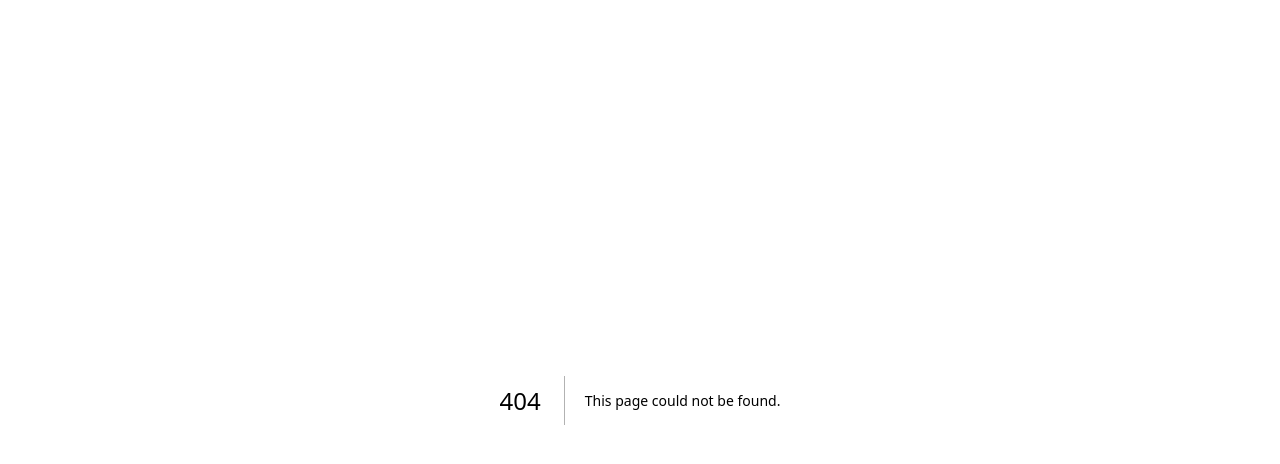
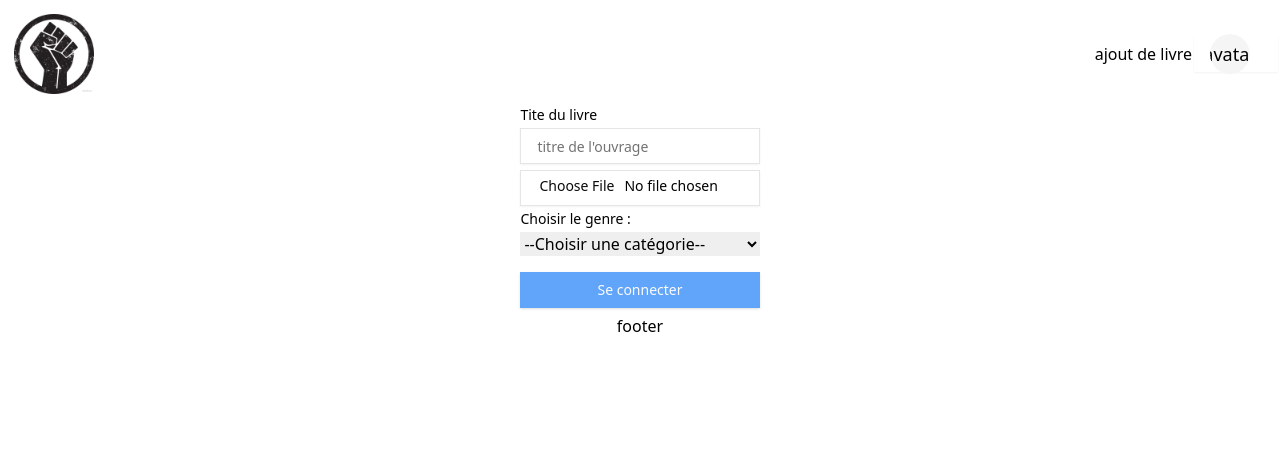
Before and after one commit to ptijjo/frontcellulenoire, a Next.js app: page /dashboard/ajout in a window 1280 px wide. Before the commit this address had no page. Shown: the top 464 px of the page. Built offline with nearby package versions, Linux system fonts and the light colour scheme; no server answers; sample sign-in values are in the browser's storage.

Commit message:
debut d'affichage des pdf

```diff
--- /dev/null
+++ b/app/dashboard/ajout/components/FormBook.tsx
@@ -0,0 +1,74 @@
+"use client"
+import { Button } from '@/components/ui/button'
+import { Input } from '@/components/ui/input'
+import { Label } from '@/components/ui/label'
+import Url from '@/lib/Url'
+import axios from 'axios'
+import { useRouter } from 'next/navigation'
+import React, { useState } from 'react'
+import { SubmitHandler, useForm } from 'react-hook-form'
+import { toast, ToastContainer } from 'react-toastify'
+
+
+type Inputs = {
+    title: string
+    url: string
+    categoryName: string
+}
+const FormBook = () => {
+    const navigate = useRouter();
+    const {
+        register,
+        handleSubmit,
+        watch,
+        formState: { errors },
+    } = useForm<Inputs>();
+
+
+    const onSubmit: SubmitHandler<Inputs> = async (data) => {
+        try {
+            const formData = new FormData();
+            formData.append("title", data.title);
+            const fileInput = document.getElementById('url') as HTMLInputElement;
+            if (fileInput.files && fileInput.files[0]) {
+                formData.append("url", fileInput.files[0]); // Ajoutez le fichier
+            };
+            formData.append("categoryName", data.categoryName);
+
+            const response = await axios.post(Url.addBooks, formData);
+            console.log(response.data);
+        } catch (error: any) {
+            const message = error.response?.data?.message || "Une erreur s'est produite";
+            toast.error(message);
+        }
+    };
+
+
+    return (
+        <form onSubmit={handleSubmit(onSubmit)} className="flex flex-col gap-y-1.5 w-4/5 m-auto">
+            <Label htmlFor='titre'>Tite du livre</Label>
+            <Input type="text" placeholder="titre de l'ouvrage" id="titre" autoComplete="false" className="rounded-none placeholder-red-400 pl-4" {...register("title", { required: true })} />
+            {errors.title && errors.title.type === "required" && <span>Title Obligatoire</span>}
+
+            <Input type="file" id="url" autoComplete="false" className="rounded-none" {...register("url", { required: true })} accept='application/pdf' />
+            {errors.url && errors.url.type === "required" && <span>Fichier  obligatoire</span>}
+
+            <Label htmlFor='categoryName'>Choisir le genre : </Label>
+            <select id='categoryName' {...register("categoryName", { required: true })}>
+                <option value="">--Choisir une catégorie--</option>
+                <option value="histoire">Histoire</option>
+                <option value="religion">Religion</option>
+                <option value="spiritualite">Spiritualité</option>
+                <option value="philosophie">Philosophie</option>
+            </select>
+            {errors.categoryName && errors.categoryName.type === "required" && <span>Categorie  obligatoire</span>}
+
+            <Button type="submit" className="mt-2.5 bg-blue-400">Se connecter</Button>
+
+            <ToastContainer autoClose={2000} />
+        </form>
+    )
+
+}
+
+export default FormBook
--- /dev/null
+++ b/app/dashboard/ajout/page.tsx
@@ -0,0 +1,12 @@
+import React from 'react'
+import FormBook from './components/FormBook'
+
+const AjoutBook = () => {
+    return (
+        <div>
+            <FormBook />
+        </div>
+    )
+}
+
+export default AjoutBook
--- a/app/dashboard/components/header/Header.tsx
+++ b/app/dashboard/components/header/Header.tsx
@@ -7,9 +7,10 @@ interface HeaderProps {
     pseudo: string;
     id: string;
     avatar: string;
+    role: string;
 }
 
-const Header: React.FC<HeaderProps> = ({ pseudo, id, avatar }) => {
+const Header: React.FC<HeaderProps> = ({ pseudo, id, avatar, role }) => {
     return (
         <header className="flex flex-row items-center justify-between p-3.5 w-full text-black">
             <Link href="/dashboard">
@@ -17,8 +18,10 @@ const Header: React.FC<HeaderProps> = ({ pseudo, id, avatar }) => {
                     <Image src="/logos/logo.jpeg" alt="logo" width={80} height={80} priority className="w-full h-full" />
                 </div >
             </Link>
-            <MenuHeader pseudo={pseudo} id={id} avatar={avatar} />
-
+            <div className='flex items-center gap-3.5'>
+                <Link href="/dashboard/ajout" className={(role !== "user" ? "" : "hidden")}><p>ajout de livre</p></Link>
+                <MenuHeader pseudo={pseudo} id={id} avatar={avatar} />
+            </div>
         </header >
     )
 }
--- a/app/dashboard/layout.tsx
+++ b/app/dashboard/layout.tsx
@@ -32,7 +32,7 @@ const layout = ({ children }: { children: React.ReactNode }) => {
 
     return (
         <div className='w-full flex flex-col items-center'>
-            <Header pseudo={user?.pseudo} id={user?.id} avatar={user?.avatar} />
+            <Header pseudo={user?.pseudo} id={user?.id} avatar={user?.avatar} role={user?.role} />
             {children}
             <Footer />
         </div>
--- a/app/dashboard/page.tsx
+++ b/app/dashboard/page.tsx
@@ -35,6 +35,7 @@ const Dashboard = () => {
             {books?.map((book) => (
                 <div key={book.id}>
                     <p>{book.title}</p>
+                    <p><img src={book?.url} alt="" /></p>
                 </div>
             ))}
         </main>
--- a/lib/Url.ts
+++ b/lib/Url.ts
@@ -3,6 +3,7 @@ const Url = {
     decodage: "http://localhost:8080/users_decodage",
     userById: "http://localhost:8080/users/",
     getBooks: "http://localhost:8080/books",
+    addBooks:"http://localhost:8080/books"
 }
 
 export default Url;
```
